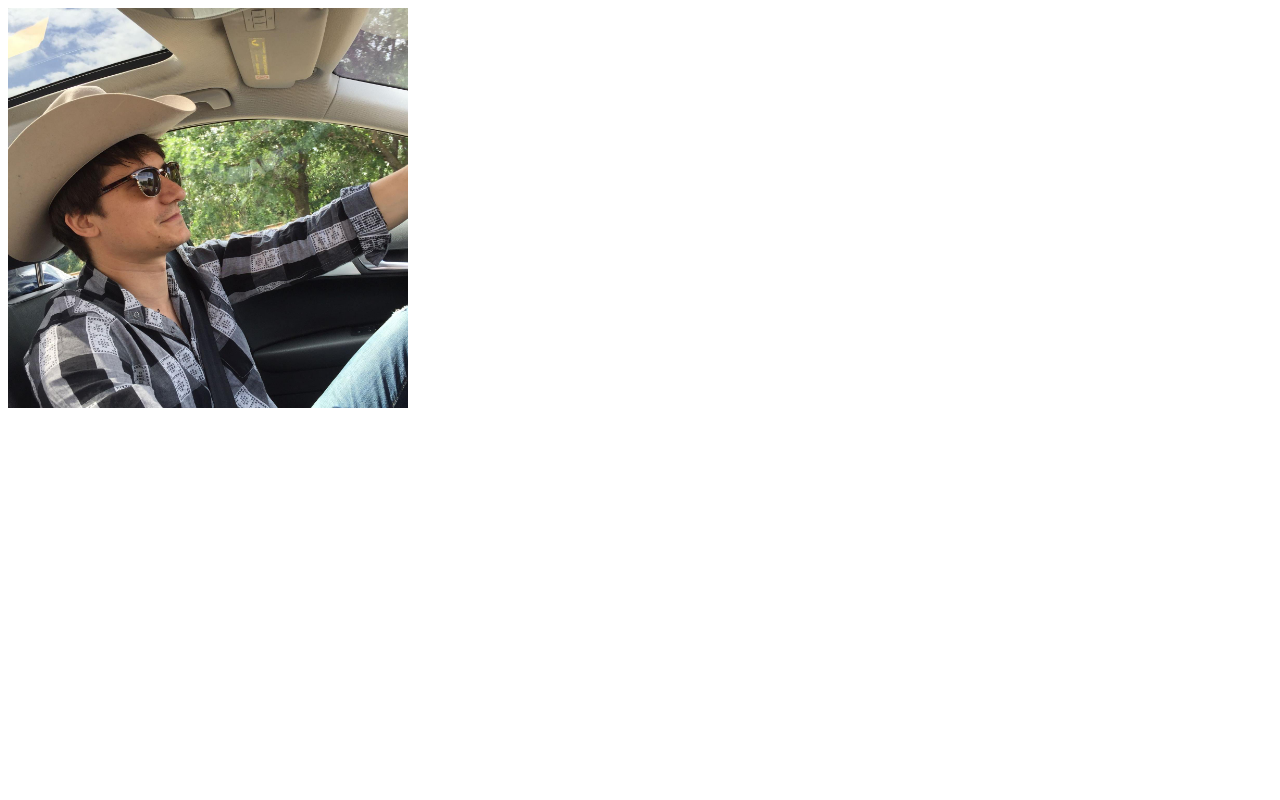
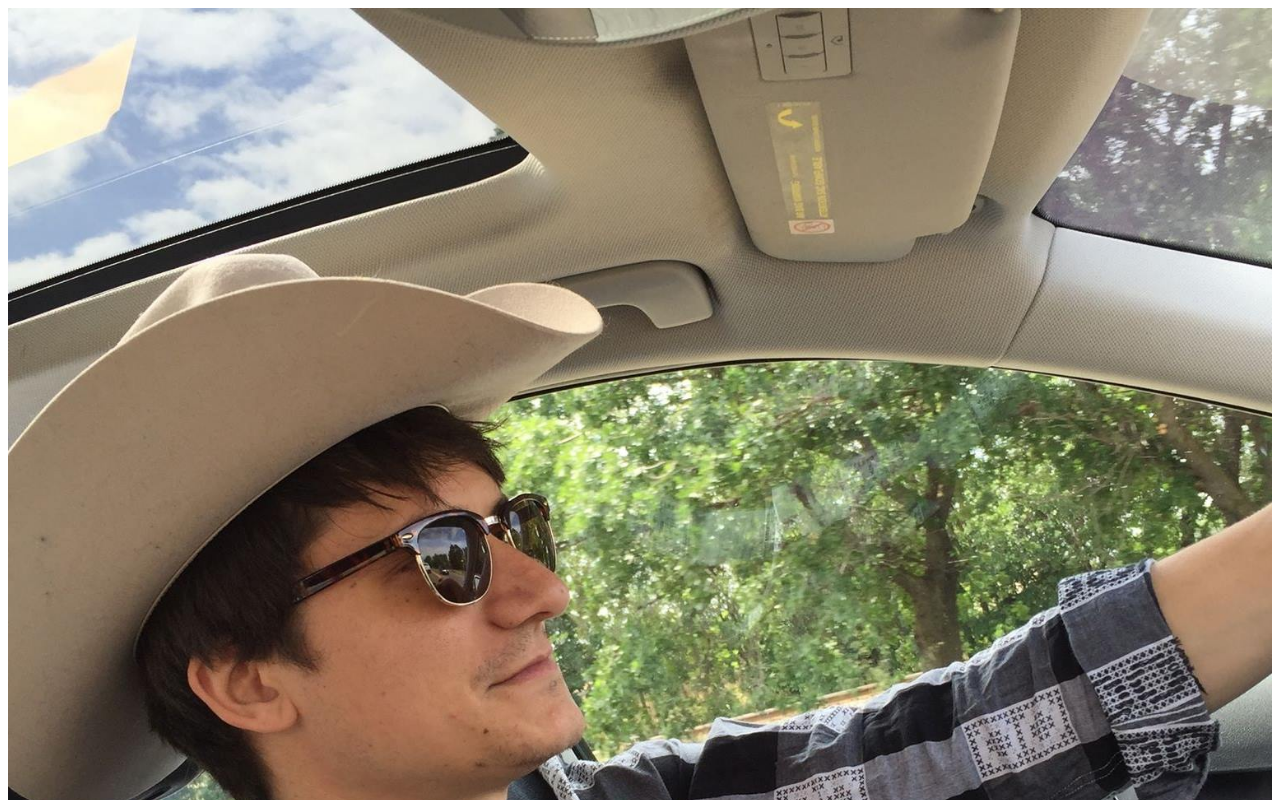
Before and after one commit to shawnlewis/shawnlewis.github.io, a plain HTML site: page index.html in a window 1280 px wide. Shown: the top 800 px of the page. Drawn offline with Linux system fonts and the light colour scheme.

Commit message:
width100%

```diff
--- a/index.html
+++ b/index.html
@@ -1 +1 @@
-<img src="cowboyhat.jpg" width=400>
+<img src="cowboyhat.jpg" width="100%">
```
